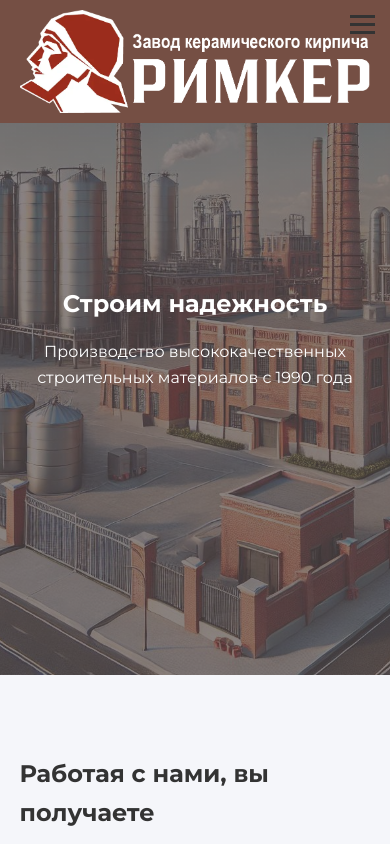
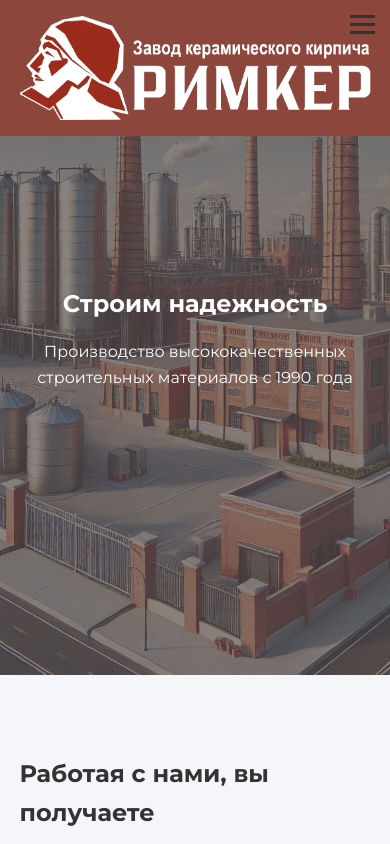
Before and after one commit to VladArs22/zkksaratov, a website: page public/index.html in a window 390 px wide. Shown: the top 844 px of the page. Drawn offline with Linux system fonts and the light colour scheme.

Commit message:
Update mobile.css

```diff
--- a/public/mobile.css
+++ b/public/mobile.css
@@ -1,26 +1,15 @@
 /* mobile.css */
-
 body {
   margin: 0;
   padding: 0;
   font-size: 16px;
 }
 
-/* Корневой контейнер */
-.container {
-    width: 100%;
-    max-width: 100%; /* Убедитесь, что контейнеры не ограничены */
-    box-sizing: border-box; /* Включите box-sizing для всех элементов */
-}
-
-/* Шапка */
+/* Навигация */
 .navbar {
-    width: 100%;
-    background-color: #754F44; /* Цвет шапки */
-    display: flex;
-    justify-content: space-between;
-    align-items: center;
-    padding: 10px 20px;
+   width: 100%;
+  flex-direction: column;
+  align-items: flex-start;
 }
 
 .logo img {
@@ -67,6 +56,7 @@ body {
 
 /* Hero секция */
 .hero-content {
+  width: 100%;
   text-align: center;
 }
 
@@ -80,9 +70,11 @@ body {
 
 /* === Главная === */
 .feature-grid {
+  width: 100%;
   flex-direction: column;
   gap: 20px;
 }
+
 
 .feature-card {
   width: 100%;
```
